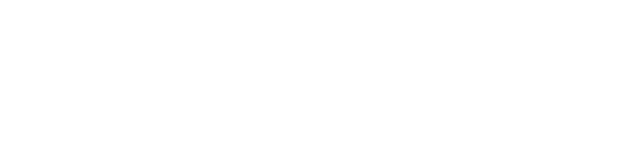
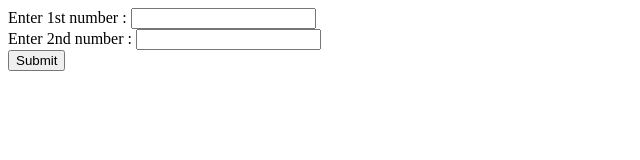
Before and after one commit to vandyG/Servlet-JSP, a plain HTML site: page WebContent/index.html in a window 1280 px wide. Shown: the whole page, without its empty margins (0-640 px from the left). Drawn offline with Linux system fonts and the light colour scheme.

Commit message:
update index.html
add input fields for two numbers to add

```diff
--- a/WebContent/index.html
+++ b/WebContent/index.html
@@ -1,6 +1,12 @@
 <!DOCTYPE html>
 <html>
 <body>
+	<form action="add">
 
+		Enter 1st number : <input type="text" name="num1"><br>
+		Enter 2nd number : <input type="text" name="num2"><br>
+		<input type="submit">
+
+	</form>
 </body>
 </html>
```
